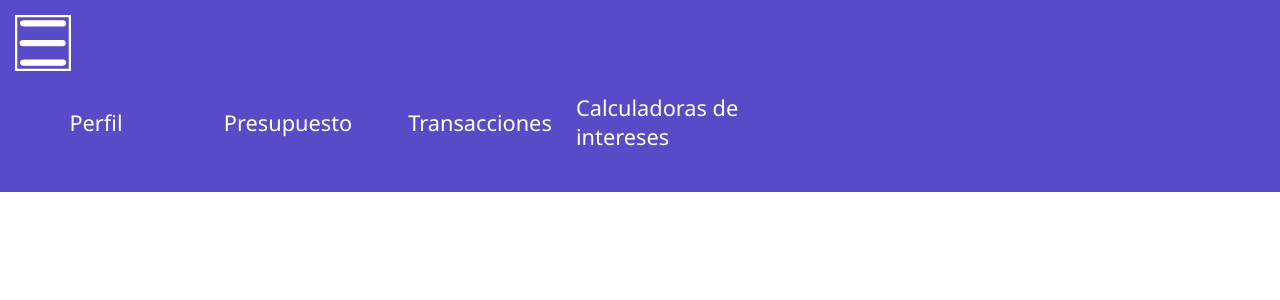
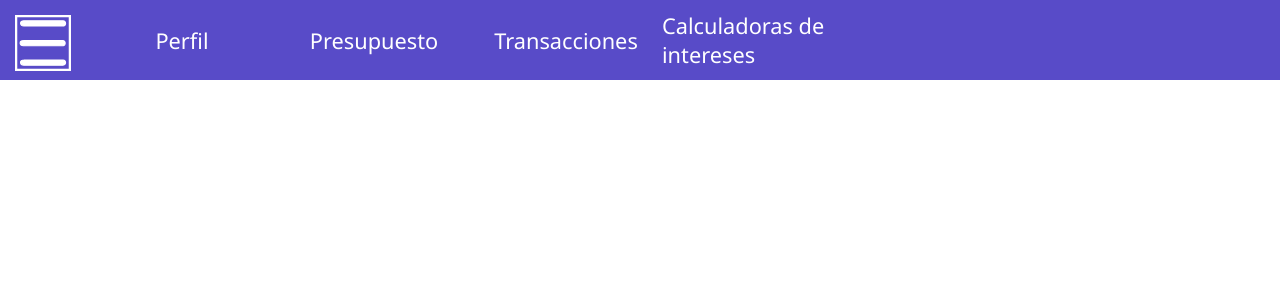
Before and after one commit to DavidDevVelandia/moneysafe, a Vue app: page / in a window 1280 px wide. Shown: the top 300 px of the page. Built offline with nearby package versions, Linux system fonts and the light colour scheme.

Commit message:
styles added

```diff
--- a/src/App.vue
+++ b/src/App.vue
@@ -19,16 +19,17 @@
     height: 3.5rem;
   }
   .nav{
-    display: block;
+    display: flex;
     position: absolute;
     top: 0;
+    flex-direction: row;
     background-color: $md-theme-light-primary;
-    height: 12rem;
+    height: 5rem;
     width: 100%;
   }
   .nav__div{
     display: flex;
-    height: 4rem;
+    height: 5rem;
     width: 60%;
     justify-content: space-around;
     align-items: center;
```
